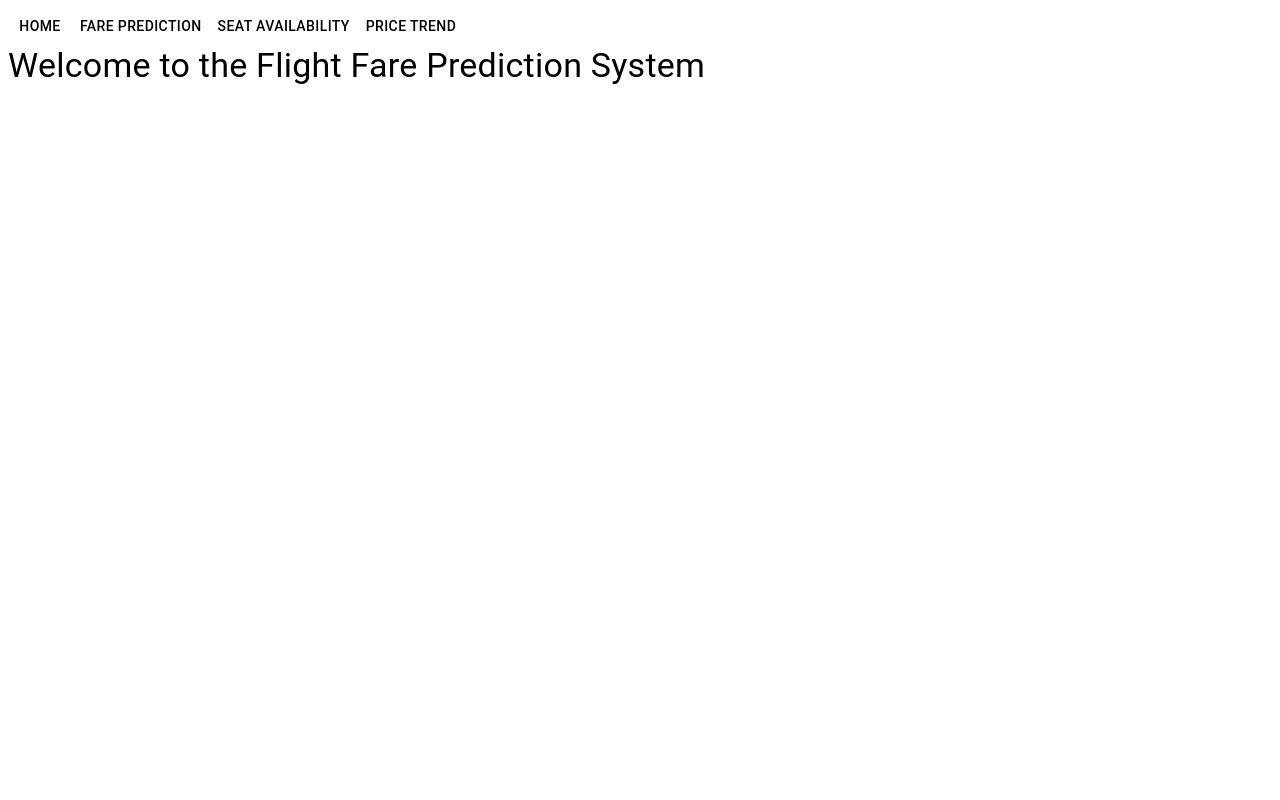
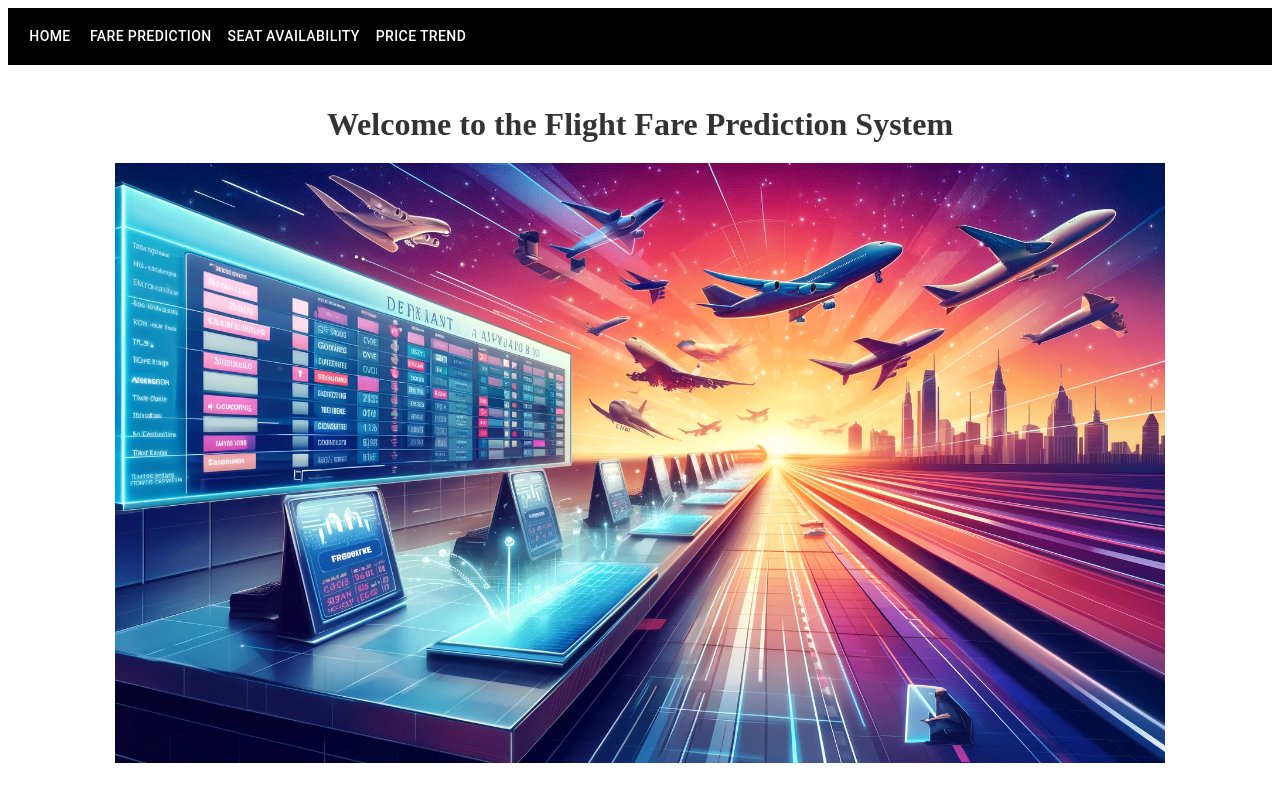
Before and after one commit to Kahl-d/Fare-Prediction-App, a React (Create React App) app in the folder frontend/client/: page / in a window 1280 px wide. Built offline with nearby package versions, Linux system fonts and the light colour scheme.

Commit message:
Added image in the homepage and also fixed the text overlap in date input box

```diff
--- a/frontend/client/package.json
+++ b/frontend/client/package.json
@@ -13,6 +13,7 @@
     "@testing-library/jest-dom": "^5.17.0",
     "@testing-library/react": "^13.4.0",
     "@testing-library/user-event": "^13.5.0",
+    "axios": "^1.6.8",
     "date-fns": "^3.6.0",
     "react": "^18.3.1",
     "react-dom": "^18.3.1",
--- /dev/null
+++ b/frontend/client/src/App.css
@@ -0,0 +1,5 @@
+#appConatiner{
+    color: white;
+    background-color: black;
+    padding: 10px;
+}
--- a/frontend/client/src/App1.js
+++ b/frontend/client/src/App1.js
@@ -4,6 +4,8 @@ import { Container, AppBar, Toolbar, Typography, Button } from '@mui/material';
 import FarePrediction from './Components/FarePrediction';
 import SeatPrediction from './Components/SeatPrediction';
 import PriceTrend from './Components/PriceTrend';
+import HomePage from './Components/Homepage';
+import './App.css'
 
 function App() {
   return (
@@ -16,7 +18,7 @@ function App() {
             <Button color="inherit" component={Link} to="/price-trend">Price Trend</Button>
         </div>
         <Routes>
-          <Route path="/" element={<Typography variant="h4" gutterBottom>Welcome to the Flight Fare Prediction System</Typography>} />
+          <Route path="/" element={<HomePage/>}/>
           <Route path="/fare-prediction" element={<FarePrediction />} />
           <Route path="/seat-prediction" element={<SeatPrediction />} />
           <Route path="/price-trend" element={<PriceTrend />} />
--- a/frontend/client/src/Components/FarePrediction.js
+++ b/frontend/client/src/Components/FarePrediction.js
@@ -49,13 +49,17 @@ function FarePrediction() {
       </Typography>
       <form onSubmit={handleSubmit}>
         <TextField
-          label="Flight Date (YYYY-MM-DD)"
+          label="Flight Date"
           type="date"
           name="flightDate"
-          value={formData.flightDate}
+          value={formData.flightDate || ''}
           onChange={handleChange}
           fullWidth
           margin="normal"
+          placeholder=""
+          InputLabelProps={{
+            shrink: true, // This will make the label shrink when the input field is not empty
+          }}
         />
         <TextField
           select
--- /dev/null
+++ b/frontend/client/src/Components/Homepage.css
@@ -0,0 +1,15 @@
+.homepage {
+    text-align: center;
+    padding: 20px;
+}
+
+.homepage h1 {
+    color: #333;
+    margin-bottom: 20px;
+}
+
+.image-placeholder img {
+    max-width: 100%;
+    height: 75vh;
+    margin: auto;
+}
--- /dev/null
+++ b/frontend/client/src/Components/Homepage.js
@@ -0,0 +1,18 @@
+// Import necessary React module and stylesheet
+import React from 'react';
+import './Homepage.css'
+import image from '../Homepage.webp'
+
+const HomePage = () => {
+    return (
+        <div className="homepage">
+            <h1>Welcome to the Flight Fare Prediction System</h1>
+            <div className="image-placeholder">
+                {/* You can replace 'placeholder.png' with your actual image path */}
+                <img src={image} alt="Futuristic Airport Scene" />
+            </div>
+        </div>
+    );
+};
+
+export default HomePage;
```
Also changed, not shown: frontend/client/src/Homepage.webp (added), 1 other file (tests, documents, lock files or other folders).
